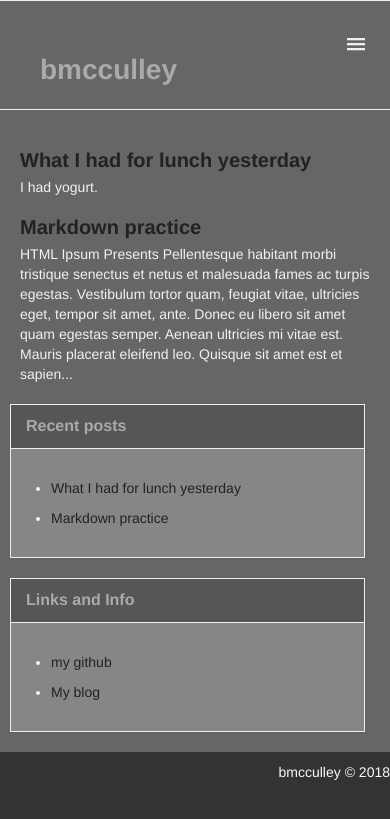
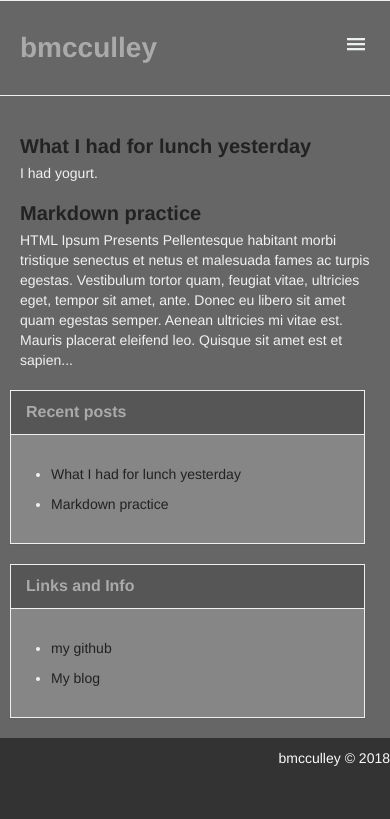
Before and after one commit to 6f0/6f0.github.io, a Jekyll site: the page built from index.html, in a window 390 px wide. Shown: the top 819 px of the page. Built offline with Jekyll 4.4.1, drawn with Linux system fonts in a browser that asks for light colours.

Commit message:
mobile h1..:/

```diff
--- a/css/app.css
+++ b/css/app.css
@@ -292,7 +292,7 @@ Panels
     min-height: 0;
   }
 
-  .section.friendly h1 {
+  .section.friendly .header h1 {
     padding: 8px 0 8px 20px;
   }
 
```
